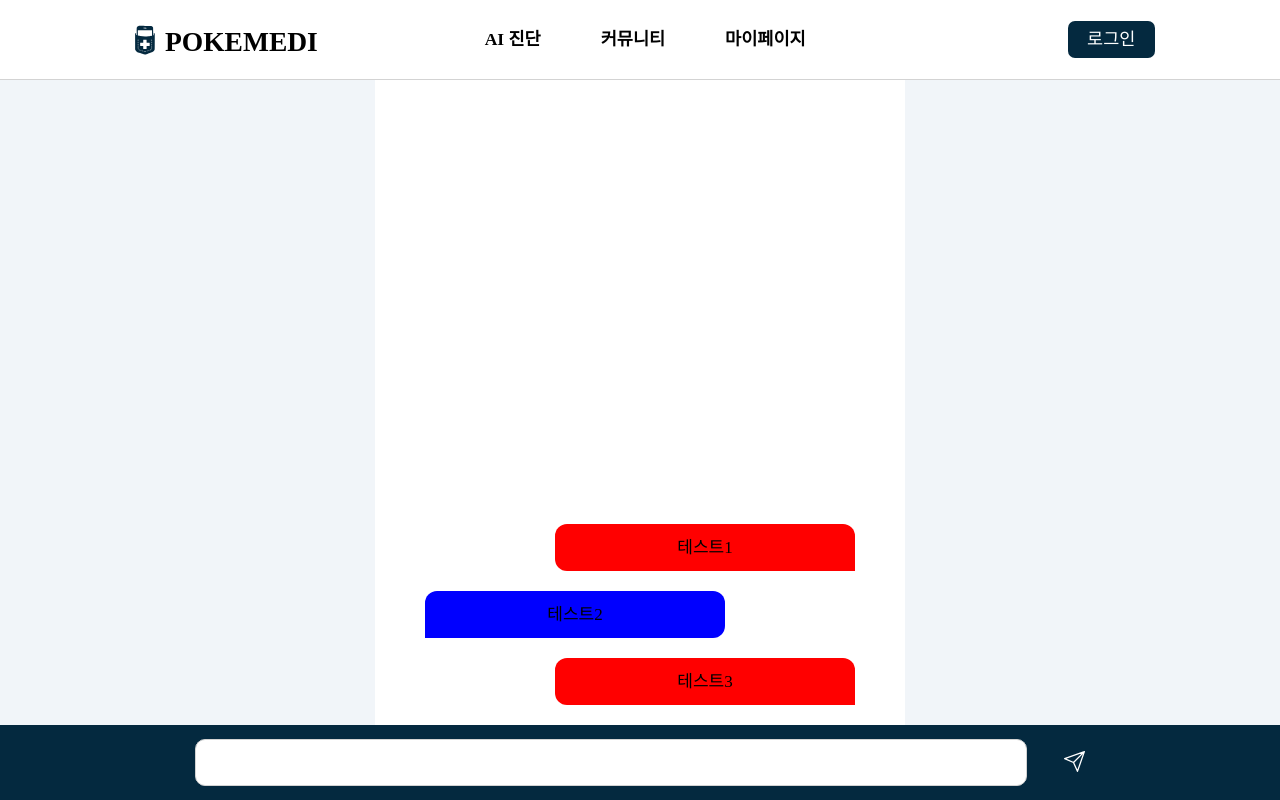
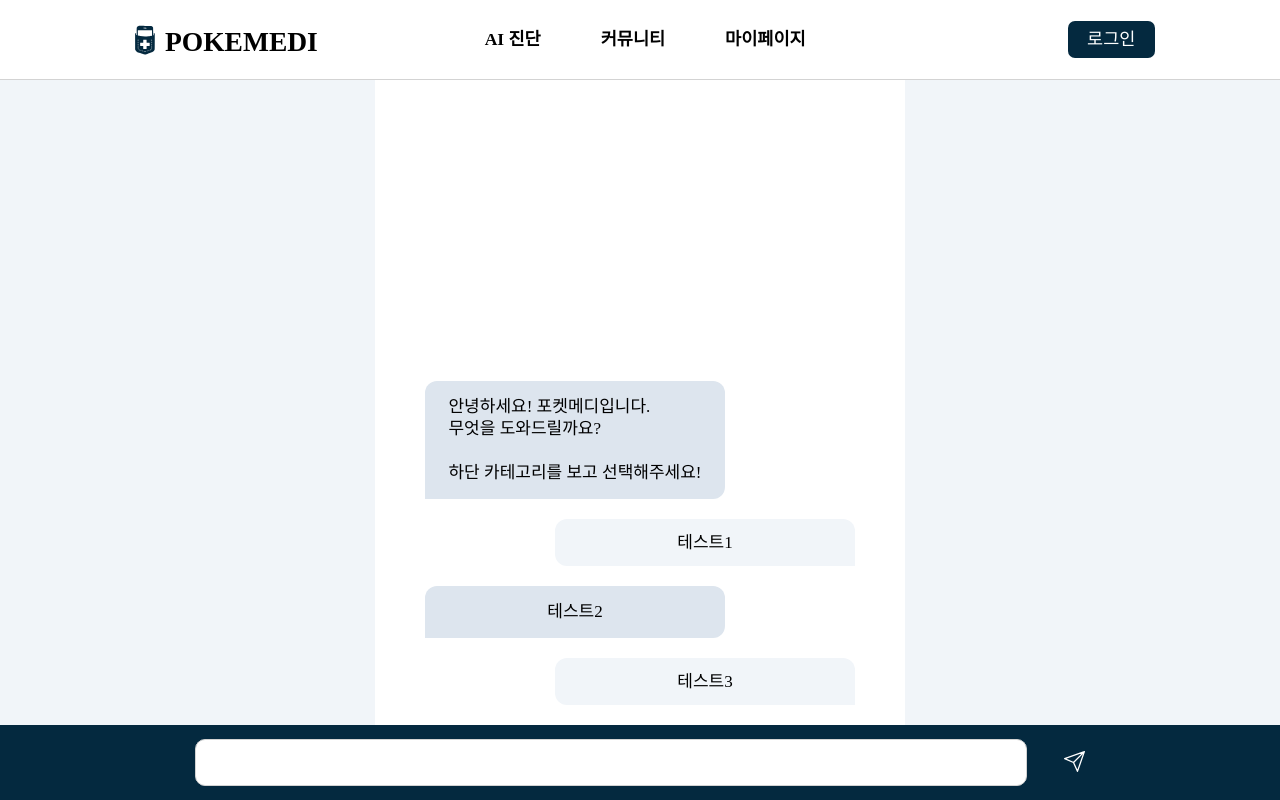
Before and after one commit to KGU-TurtleDoctor/POKEMEDI-Client, a React (Vite) app: page /aichat in a window 1280 px wide. Built offline with nearby package versions, Linux system fonts and the light colour scheme; a web font is replaced by a local one.

Commit message:
💄 [STYLE] 채팅 말풍선 line height & 배경색 수정

```diff
--- a/src/components/AIChat/ChatScreen.jsx
+++ b/src/components/AIChat/ChatScreen.jsx
@@ -59,10 +59,13 @@ const MyChat = styled.div`
 
   border-radius: 1.2rem 1.2rem 0 1.2rem;
 
-  background-color: red;
+  /* background-color: #f1f5f9; */
+  background-color: #f1f5f9;
 
   font-size: 1.7rem;
   font-weight: 500;
+
+  white-space: pre-wrap;
 `;
 
 const DoctorChat = styled.div`
@@ -76,10 +79,14 @@ const DoctorChat = styled.div`
 
   border-radius: 1.2rem 1.2rem 1.2rem 0;
 
-  background-color: blue;
+  background-color: #dde5ee;
 
   font-size: 1.7rem;
   font-weight: 500;
+
+  white-space: pre-wrap;
+
+  line-height: 130%;
 `;
 
 const ChatWrapper = styled.div`
--- a/src/pages/AIChat.jsx
+++ b/src/pages/AIChat.jsx
@@ -6,6 +6,10 @@ import Header from '../components/Common/Header';
 
 function AIChat() {
   const [chatList, setChatList] = useState([
+    {
+      id: 2,
+      text: '안녕하세요! 포켓메디입니다.\n무엇을 도와드릴까요?\n\n하단 카테고리를 보고 선택해주세요!',
+    },
     { id: 1, text: '테스트1' },
     { id: 2, text: '테스트2' },
     { id: 1, text: '테스트3' },
```
